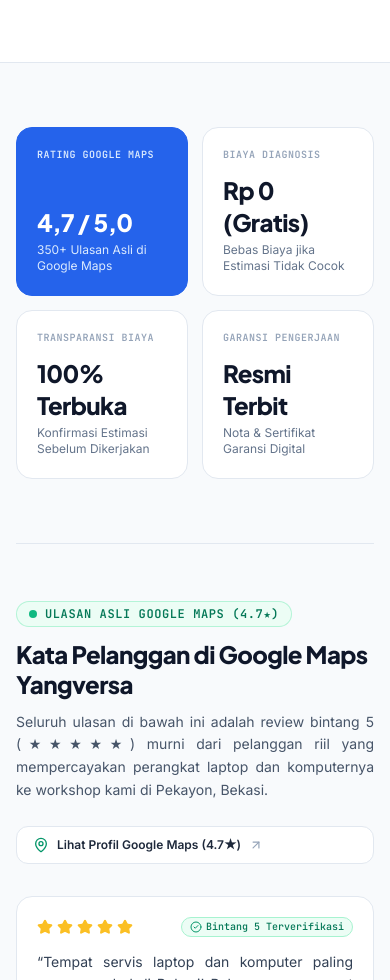
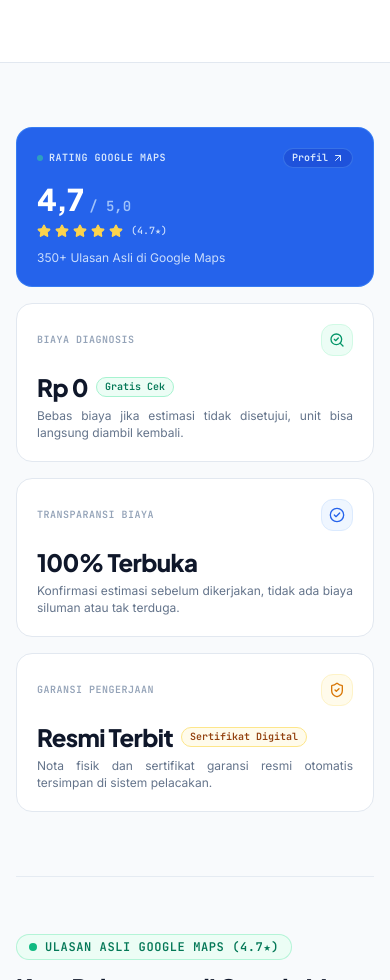
Before and after one commit to halfthew0rldaway/yvs, a React (Vite) app in the folder frontend/: page /tracking in a window 390 px wide. Shown: the part 11020-12000 px from the top of the page. Built offline with nearby package versions, Linux system fonts and the light colour scheme.

Commit message:
gatau udh berapa kali

```diff
--- a/frontend/src/components/landing/ServiceProcess3D.jsx
+++ b/frontend/src/components/landing/ServiceProcess3D.jsx
@@ -416,12 +416,6 @@ export default function ServiceProcess3D({ onTrackClick }) {
                                     <span>Konsultasi WA</span>
                                 </a>
                             </div>
-
-                            {/* Subtle Scroll Hint */}
-                            <div className="flex items-center gap-2 text-3xs sm:text-xs font-mono text-slate-400 pt-1">
-                                <span className="w-1.5 h-1.5 rounded-full bg-blue-600" />
-                                <span>Gulir ke bawah untuk melihat tahapan perbaikan perangkat</span>
-                            </div>
                         </div>
                     </div>
                 </div>
--- a/frontend/src/components/landing/WorkshopMetrics.jsx
+++ b/frontend/src/components/landing/WorkshopMetrics.jsx
@@ -1,11 +1,26 @@
-import { Star, MapPin, ArrowUpRight, CheckCircle2 } from "lucide-react";
+import { useState, useEffect, useRef } from "react";
+import { Star, MapPin, ArrowUpRight, CheckCircle2, SearchCheck, ShieldCheck } from "lucide-react";
+import { motion, useInView, animate } from "framer-motion";
 
-const METRICS = [
-    { label: "Rating Google Maps", value: "4,7 / 5,0", sub: "350+ Ulasan Asli di Google Maps", highlight: true },
-    { label: "Biaya Diagnosis", value: "Rp 0 (Gratis)", sub: "Bebas Biaya jika Estimasi Tidak Cocok" },
-    { label: "Transparansi Biaya", value: "100% Terbuka", sub: "Konfirmasi Estimasi Sebelum Dikerjakan" },
-    { label: "Garansi Pengerjaan", value: "Resmi Terbit", sub: "Nota & Sertifikat Garansi Digital" },
-];
+function AnimatedNumber({ to, decimals = 0, suffix = "" }) {
+    const [value, setValue] = useState(0);
+    const ref = useRef(null);
+    const inView = useInView(ref, { once: true, margin: "-40px" });
+
+    useEffect(() => {
+        if (!inView) return;
+        const controls = animate(0, to, {
+            duration: 1.4,
+            ease: [0.16, 1, 0.3, 1],
+            onUpdate: (latest) => {
+                setValue(decimals > 0 ? latest.toFixed(decimals).replace(".", ",") : Math.round(latest));
+            }
+        });
+        return () => controls.stop();
+    }, [inView, to, decimals]);
+
+    return <span ref={ref}>{value}{suffix}</span>;
+}
 
 const REVIEWS_B5 = [
     {
@@ -62,42 +77,141 @@ export default function WorkshopMetrics() {
     return (
         <section className="relative w-full bg-slate-50 py-16 sm:py-24 border-b border-slate-200 font-sans scroll-mt-14 sm:scroll-mt-16" id="workshop-reviews">
             <div className="w-full max-w-[1720px] mx-auto px-4 sm:px-6 md:px-8 lg:px-12 xl:px-16 2xl:px-20">
-                {/* Metrics Grid */}
-                <div className="grid grid-cols-2 lg:grid-cols-4 gap-3.5 sm:gap-5 pb-16 border-b border-slate-200">
-                    {METRICS.map((m, idx) => (
-                        <div
-                            key={idx}
-                            className={`border rounded-2xl sm:rounded-3xl p-5 sm:p-6 flex flex-col justify-between shadow-2xs transition-all ${
-                                m.highlight
-                                    ? "bg-blue-600 text-white border-blue-600 shadow-blue-500/10"
-                                    : "bg-white border-slate-200 text-slate-900"
-                            }`}
-                        >
-                            <span
-                                className={`text-3xs sm:text-xs font-mono font-semibold uppercase tracking-wider mb-3 block ${
-                                    m.highlight ? "text-blue-100" : "text-slate-400"
-                                }`}
-                            >
-                                {m.label}
+                {/* Metrics Grid - Polished, Tactile & Interactive */}
+                <div className="grid grid-cols-1 sm:grid-cols-2 lg:grid-cols-4 gap-4 sm:gap-5 pb-16 border-b border-slate-200/80">
+                    {/* Card 1: Flagship Google Maps Rating */}
+                    <motion.a
+                        href="https://maps.app.goo.gl/A82Vw4qNW4N2oeqPA"
+                        target="_blank"
+                        rel="noreferrer"
+                        whileHover={{ y: -4 }}
+                        transition={{ duration: 0.2 }}
+                        className="group relative bg-blue-600 text-white border border-blue-500/80 rounded-2xl sm:rounded-3xl p-5 sm:p-6 flex flex-col justify-between shadow-xs hover:shadow-md hover:shadow-blue-600/20 transition-all cursor-pointer overflow-hidden"
+                    >
+                        <div className="flex items-center justify-between gap-2 mb-4">
+                            <div className="flex items-center gap-1.5">
+                                <span className="w-1.5 h-1.5 rounded-full bg-emerald-400 animate-pulse" />
+                                <span className="text-3xs sm:text-xs font-mono font-semibold uppercase tracking-wider text-blue-100">
+                                    Rating Google Maps
+                                </span>
+                            </div>
+                            <span className="inline-flex items-center gap-1 text-3xs font-mono font-semibold text-blue-100 bg-blue-700/80 group-hover:bg-white group-hover:text-blue-600 px-2 py-0.5 rounded-full border border-blue-400/40 transition-colors">
+                                <span>Profil</span>
+                                <ArrowUpRight className="w-3 h-3" />
                             </span>
-                            <div>
-                                <span
-                                    className={`font-display font-extrabold text-2xl sm:text-3xl lg:text-4xl tracking-tight block ${
-                                        m.highlight ? "text-white" : "text-slate-900"
-                                    }`}
-                                >
-                                    {m.value}
+                        </div>
+
+                        <div className="space-y-2">
+                            <div className="flex items-baseline gap-1.5">
+                                <span className="font-display font-extrabold text-3xl sm:text-4xl lg:text-[2.65rem] tracking-tight leading-none text-white">
+                                    <AnimatedNumber to={4.7} decimals={1} />
                                 </span>
-                                <p
-                                    className={`text-xs font-sans mt-1 leading-snug ${
-                                        m.highlight ? "text-blue-100" : "text-slate-500"
-                                    }`}
-                                >
-                                    {m.sub}
-                                </p>
+                                <span className="font-mono text-sm sm:text-base text-blue-200/80 font-semibold">
+                                    / 5,0
+                                </span>
+                            </div>
+
+                            <div className="flex items-center gap-1">
+                                {[1, 2, 3, 4, 5].map((s) => (
+                                    <Star key={s} className="w-3.5 h-3.5 sm:w-4 sm:h-4 text-amber-300 fill-amber-300 drop-shadow-2xs" />
+                                ))}
+                                <span className="ml-1 text-3xs font-mono text-blue-100/90 font-medium">
+                                    (4.7★)
+                                </span>
+                            </div>
+
+                            <p className="text-xs font-sans text-blue-100/90 leading-snug pt-1">
+                                <AnimatedNumber to={350} suffix="+" /> Ulasan Asli di Google Maps
+                            </p>
+                        </div>
+                    </motion.a>
+
+                    {/* Card 2: Biaya Diagnosis Rp 0 */}
+                    <motion.div
+                        whileHover={{ y: -4 }}
+                        transition={{ duration: 0.2 }}
+                        className="group relative bg-white border border-slate-200 hover:border-emerald-300 rounded-2xl sm:rounded-3xl p-5 sm:p-6 flex flex-col justify-between shadow-2xs hover:shadow-xs transition-all"
+                    >
+                        <div className="flex items-center justify-between gap-2 mb-4">
+                            <span className="text-3xs sm:text-xs font-mono font-semibold uppercase tracking-wider text-slate-400 group-hover:text-slate-600 transition-colors">
+                                Biaya Diagnosis
+                            </span>
+                            <div className="w-8 h-8 rounded-xl bg-emerald-50 text-emerald-600 border border-emerald-100 flex items-center justify-center shrink-0">
+                                <SearchCheck className="w-4 h-4" />
                             </div>
                         </div>
-                    ))}
+
+                        <div className="space-y-1.5">
+                            <div className="flex items-center gap-2">
+                                <span className="font-display font-extrabold text-2xl sm:text-3xl lg:text-[1.85rem] tracking-tight text-slate-900 leading-tight">
+                                    Rp 0
+                                </span>
+                                <span className="px-2 py-0.5 rounded-full bg-emerald-50 border border-emerald-200 text-emerald-700 text-3xs font-mono font-semibold">
+                                    Gratis Cek
+                                </span>
+                            </div>
+                            <p className="text-xs font-sans text-slate-500 leading-snug text-justify [text-justify:inter-word]">
+                                Bebas biaya jika estimasi tidak disetujui, unit bisa langsung diambil kembali.
+                            </p>
+                        </div>
+                    </motion.div>
+
+                    {/* Card 3: Transparansi Biaya 100% */}
+                    <motion.div
+                        whileHover={{ y: -4 }}
+                        transition={{ duration: 0.2 }}
+                        className="group relative bg-white border border-slate-200 hover:border-blue-300 rounded-2xl sm:rounded-3xl p-5 sm:p-6 flex flex-col justify-between shadow-2xs hover:shadow-xs transition-all"
+                    >
+                        <div className="flex items-center justify-between gap-2 mb-4">
+                            <span className="text-3xs sm:text-xs font-mono font-semibold uppercase tracking-wider text-slate-400 group-hover:text-slate-600 transition-colors">
+                                Transparansi Biaya
+                            </span>
+                            <div className="w-8 h-8 rounded-xl bg-blue-50 text-blue-600 border border-blue-100 flex items-center justify-center shrink-0">
+                                <CheckCircle2 className="w-4 h-4" />
+                            </div>
+                        </div>
+
+                        <div className="space-y-1.5">
+                            <div className="flex items-center gap-2">
+                                <span className="font-display font-extrabold text-2xl sm:text-3xl lg:text-[1.85rem] tracking-tight text-slate-900 leading-tight">
+                                    <AnimatedNumber to={100} suffix="%" /> Terbuka
+                                </span>
+                            </div>
+                            <p className="text-xs font-sans text-slate-500 leading-snug text-justify [text-justify:inter-word]">
+                                Konfirmasi estimasi sebelum dikerjakan, tidak ada biaya siluman atau tak terduga.
+                            </p>
+                        </div>
+                    </motion.div>
+
+                    {/* Card 4: Garansi Pengerjaan Resmi */}
+                    <motion.div
+                        whileHover={{ y: -4 }}
+                        transition={{ duration: 0.2 }}
+                        className="group relative bg-white border border-slate-200 hover:border-amber-300 rounded-2xl sm:rounded-3xl p-5 sm:p-6 flex flex-col justify-between shadow-2xs hover:shadow-xs transition-all"
+                    >
+                        <div className="flex items-center justify-between gap-2 mb-4">
+                            <span className="text-3xs sm:text-xs font-mono font-semibold uppercase tracking-wider text-slate-400 group-hover:text-slate-600 transition-colors">
+                                Garansi Pengerjaan
+                            </span>
+                            <div className="w-8 h-8 rounded-xl bg-amber-50 text-amber-600 border border-amber-100 flex items-center justify-center shrink-0">
+                                <ShieldCheck className="w-4 h-4" />
+                            </div>
+                        </div>
+
+                        <div className="space-y-1.5">
+                            <div className="flex items-center gap-2">
+                                <span className="font-display font-extrabold text-2xl sm:text-3xl lg:text-[1.85rem] tracking-tight text-slate-900 leading-tight">
+                                    Resmi Terbit
+                                </span>
+                                <span className="px-2 py-0.5 rounded-full bg-amber-50 border border-amber-200 text-amber-800 text-3xs font-mono font-semibold">
+                                    Sertifikat Digital
+                                </span>
+                            </div>
+                            <p className="text-xs font-sans text-slate-500 leading-snug text-justify [text-justify:inter-word]">
+                                Nota fisik dan sertifikat garansi resmi otomatis tersimpan di sistem pelacakan.
+                            </p>
+                        </div>
+                    </motion.div>
                 </div>
 
                 {/* Reviews Header */}
```
